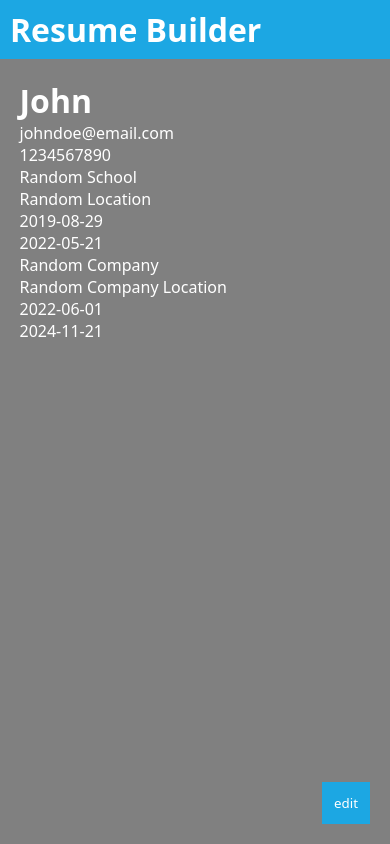
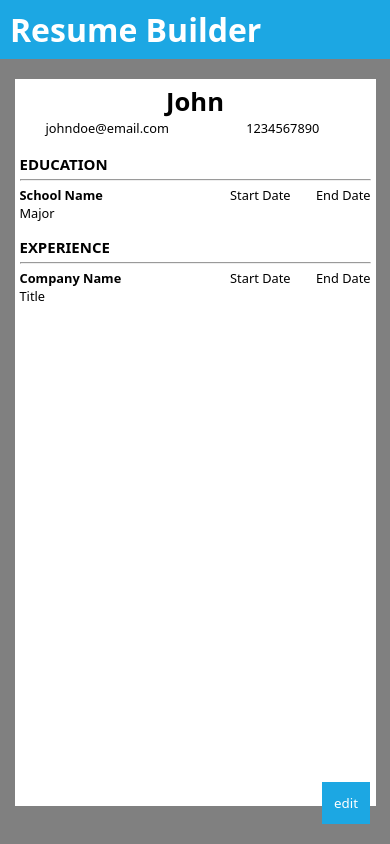
Before and after one commit to ImExtraPolite3/resume-builder, a React (Vite) app: page / in a window 390 px wide. Both pictures are taken after a click on the button "preview". Built offline with nearby package versions, Linux system fonts and the light colour scheme.

Commit message:
complete styling for mobile

```diff
--- a/src/App.jsx
+++ b/src/App.jsx
@@ -46,20 +46,20 @@ function App() {
   const [educationList, setEducationList] = useState([
     {
       id: crypto.randomUUID(),
-      schoolName: 'Random School',
-      schoolLocation: 'Random Location',
-      schoolStartDate: '2019-08-29',
-      schoolEndDate: '2022-05-21',
+      major: 'Major',
+      schoolName: 'School Name',
+      schoolStartDate: 'Start Date',
+      schoolEndDate: 'End Date',
     },
   ]);
 
   const [experienceList, setExperienceList] = useState([
     {
       id: crypto.randomUUID(),
-      companyName: 'Random Company',
-      companyLocation: 'Random Company Location',
-      companyStartDate: '2022-06-01',
-      companyEndDate: '2024-11-21',
+      companyName: 'Company Name',
+      title: 'Title',
+      companyStartDate: 'Start Date',
+      companyEndDate: 'End Date',
     },
   ]);
 
@@ -112,10 +112,10 @@ function App() {
       ...prevList,
       {
         id: crypto.randomUUID(),
-        schoolName: 'New School',
-        schoolLocation: 'New School Location',
-        schoolStartDate: '2014-09-20',
-        schoolEndDate: '2019-06-25',
+        major: 'Major',
+        schoolName: 'School Name',
+        schoolStartDate: 'Start Date',
+        schoolEndDate: 'End Date',
       },
     ]);
   };
@@ -136,10 +136,10 @@ function App() {
       ...prevList,
       {
         id: crypto.randomUUID(),
-        companyName: 'New Company',
-        companyLocation: 'New Company Location',
-        companyStartDate: '2023-04-24',
-        companyEndDate: '2024-05-21',
+        companyName: 'Company Name',
+        title: 'Title',
+        companyStartDate: 'Start Date',
+        companyEndDate: 'End Date',
       },
     ]);
   };
@@ -240,26 +240,34 @@ function App() {
             />
           </div>
           <div className="education-output">
-            {educationList.map((education, index) => (
+            <h3>EDUCATION</h3>
+            <hr />
+            {educationList.map((education) => (
+              <div key={education.id}>
                 <EducationOutput
-                key={index}
+                  key={education.id}
+                  educationMajor={education.major}
                   educationName={education.schoolName}
-                educationLocation={education.schoolLocation}
                   educationStartDate={education.schoolStartDate}
                   educationEndDate={education.schoolEndDate}
                 />
+              </div>
             ))}
           </div>
           <div className="experience-output">
-            {experienceList.map((experience, index) => {
+            <h3>EXPERIENCE</h3>
+            <hr />
+            {experienceList.map((experience) => {
               return (
+                <div key={experience.id}>
                   <ExperienceOutput
-                  key={index}
+                    key={experience.id}
                     companyName={experience.companyName}
-                  companyLocation={experience.companyLocation}
+                    title={experience.title}
                     companyStartDate={experience.companyStartDate}
                     companyEndDate={experience.companyEndDate}
                   />
+                </div>
               );
             })}
           </div>
--- a/src/components/Education.jsx
+++ b/src/components/Education.jsx
@@ -1,7 +1,7 @@
 const educationInfo = {
-  idName: ['schoolName', 'schoolLocation', 'schoolStartDate', 'schoolEndDate'],
+  idName: ['schoolName', 'major', 'schoolStartDate', 'schoolEndDate'],
   type: ['input', 'input', 'date', 'date'],
-  educationName: ['SCHOOL NAME', 'SCHOOL LOCATION', 'START DATE', 'END DATE'],
+  educationName: ['SCHOOL NAME', 'MAJOR', 'START DATE', 'END DATE'],
 };
 
 function CreateInfo({ idName, type, onChange, educationName }) {
--- a/src/components/Experience.jsx
+++ b/src/components/Experience.jsx
@@ -1,17 +1,7 @@
 const experienceInfo = {
-  idName: [
-    'companyName',
-    'companyLocation',
-    'companyStartDate',
-    'companyEndDate',
-  ],
+  idName: ['companyName', 'title', 'companyStartDate', 'companyEndDate'],
   type: ['input', 'input', 'date', 'date'],
-  experienceName: [
-    'COMPANY NAME',
-    'COMPANY LOCATION',
-    'START DATE',
-    'END DATE',
-  ],
+  experienceName: ['COMPANY NAME', 'TITLE', 'START DATE', 'END DATE'],
 };
 
 function Experience({ idName, type, onChange, experienceName }) {
--- a/src/components/UserOutput.jsx
+++ b/src/components/UserOutput.jsx
@@ -9,15 +9,15 @@ function General({ generalName, generalEmail, generalPhoneNumber }) {
 }
 
 function EducationOutput({
+  educationMajor,
   educationName,
-  educationLocation,
   educationStartDate,
   educationEndDate,
 }) {
   return (
     <>
       <p>{educationName}</p>
-      <p>{educationLocation}</p>
+      <p>{educationMajor}</p>
       <p>{educationStartDate}</p>
       <p>{educationEndDate}</p>
     </>
@@ -26,14 +26,14 @@ function EducationOutput({
 
 function ExperienceOutput({
   companyName,
-  companyLocation,
+  title,
   companyStartDate,
   companyEndDate,
 }) {
   return (
     <>
       <p>{companyName}</p>
-      <p>{companyLocation}</p>
+      <p>{title}</p>
       <p>{companyStartDate}</p>
       <p>{companyEndDate}</p>
     </>
--- a/src/index.css
+++ b/src/index.css
@@ -127,3 +127,62 @@
 .create-more > button:hover {
   opacity: 0.8;
 }
+
+.user-output {
+  background-color: white;
+  color: black;
+  font-size: 0.8rem;
+  width: 100%;
+  height: 85vh;
+  padding: 5px;
+}
+
+.general-output {
+  display: grid;
+  grid-template-columns: repeat(2, 1fr);
+  grid-template-rows: repeat(2, 1fr);
+  justify-content: center;
+  text-align: center;
+}
+
+.general-output > h1 {
+  grid-column: 1 / 3;
+}
+
+.education-output,
+.experience-output {
+  display: flex;
+  flex-direction: column;
+  gap: 5px;
+  margin-bottom: 15px;
+}
+
+.education-output > div,
+.experience-output > div {
+  display: grid;
+  grid-template-columns: 1fr 80px 80px;
+}
+
+.education-output > div > p:first-child,
+.experience-output > div > p:first-child {
+  font-weight: bold;
+}
+
+.education-output > div > p:nth-child(2),
+.experience-output > div > p:nth-child(2) {
+  grid-column: 1 / 2;
+}
+
+.education-output > div > p:nth-child(3),
+.experience-output > div > p:nth-child(3) {
+  grid-row: 1 / 2;
+  grid-column: 2 / 3;
+  justify-self: right;
+}
+
+.education-output > div > p:last-child,
+.experience-output > div > p:last-child {
+  grid-row: 1 / 2;
+  grid-column: 3 / 4;
+  justify-self: right;
+}
```
Lines whose indentation alone changed are shown as unchanged.
